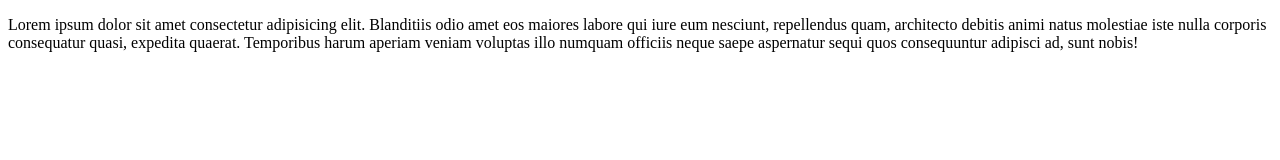
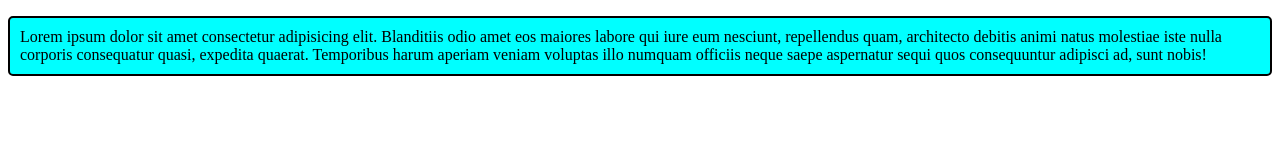
Before and after one commit to minhaj522-github/my-first-repo, a plain HTML site: page index.html in a window 1280 px wide. Drawn offline with Linux system fonts and the light colour scheme.

Commit message:
styles added

```diff
--- a/index.html
+++ b/index.html
@@ -4,6 +4,7 @@
     <meta charset="UTF-8">
     <meta name="viewport" content="width=device-width, initial-scale=1.0">
     <title>Document</title>
+    <link rel="stylesheet" href="styles/styles.css">
 </head>
 <body>
     <p>Lorem ipsum dolor sit amet consectetur adipisicing elit. Blanditiis odio amet eos maiores labore qui iure eum nesciunt, repellendus quam, architecto debitis animi natus molestiae iste nulla corporis consequatur quasi, expedita quaerat. Temporibus harum aperiam veniam voluptas illo numquam officiis neque saepe aspernatur sequi quos consequuntur adipisci ad, sunt nobis!</p>
--- /dev/null
+++ b/styles/styles.css
@@ -0,0 +1,7 @@
+p{
+    background-color: aqua;
+    padding: 10px;
+    border: 2px solid black;
+    border-radius: 5px;
+
+}
```
